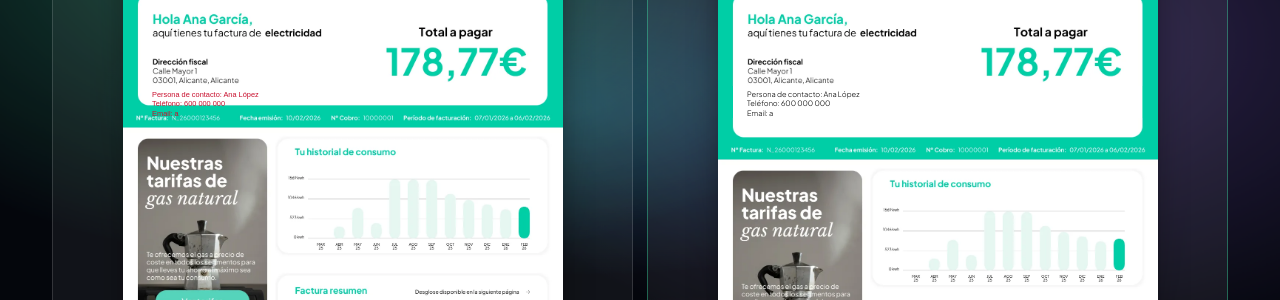
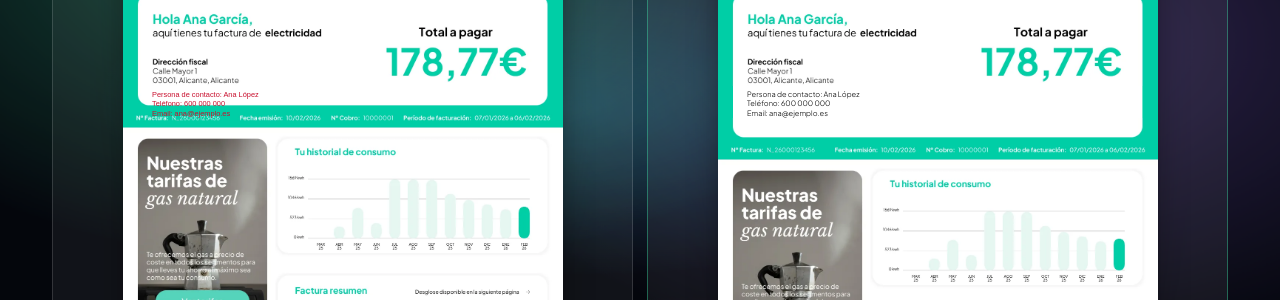
Before and after one commit to Totororik/rora.es, a Jekyll site: the page built from individuals/index.html, in a window 1280 px wide and 900 px high, scrolled down 473 px. Shown: the part 152-452 px from the top of the window. Built offline with Jekyll 4.4.1, drawn with Linux system fonts in a browser that asks for light colours; part of the change alters nothing that is shown.

Commit message:
Invoice demo: four lines on top and five table rows, so both shifts are easy to see
Co-Authored-By: Claude Opus 5.5 <noreply@anthropic.com>
Claude-Session: https://claude.ai/code/session_018wxw8nUirvxwf4q119Hca8

```diff
--- a/_includes/demo.html
+++ b/_includes/demo.html
@@ -1,11 +1,11 @@
 {%- assign L = page.lang | default: "en" -%}
 {%- if L == "es" -%}
-{%- assign d_label = "Ilustración con una factura real: se añaden tres líneas bajo la dirección y dos filas en el resumen. En otros editores de PDF el texto nuevo, en una fuente sustituta, se sale encima del resto; en AURORA PDFit los bloques crecen, todo lo de abajo baja y el texto usa la fuente original." -%}
+{%- assign d_label = "Ilustración con una factura real: se añaden cuatro líneas bajo la dirección y cinco filas en el resumen. En otros editores de PDF el texto nuevo, en una fuente sustituta, se sale encima del resto; en AURORA PDFit los bloques crecen, todo lo de abajo baja y el texto usa la fuente original." -%}
 {%- assign d_bad = "Otros editores de PDF" -%}{%- assign d_good = "AURORA PDFit" -%}
 {%- assign d_vbad = "El texto se monta encima, con otra fuente" -%}{%- assign d_vgood = "Los bloques bajan, la fuente es la original" -%}
 {%- assign d_note = "Una factura real con datos personales sustituidos. Ilustración." -%}{%- assign d_replay = "Repetir la animación" -%}{%- assign d_ed1 = "Texto nuevo bajo la dirección" -%}{%- assign d_ed2 = "Filas nuevas en el resumen" -%}
 {%- else -%}
-{%- assign d_label = "Illustration on a real invoice: three lines are added under the address and two rows to the summary. In other PDF editors the new text, in a substitute font, runs over the rest; in AURORA PDFit the boxes grow, everything below moves down and the text uses the original font." -%}
+{%- assign d_label = "Illustration on a real invoice: four lines are added under the address and five rows to the summary. In other PDF editors the new text, in a substitute font, runs over the rest; in AURORA PDFit the boxes grow, everything below moves down and the text uses the original font." -%}
 {%- assign d_bad = "Other PDF editors" -%}{%- assign d_good = "AURORA PDFit" -%}
 {%- assign d_vbad = "Text runs over the page, in another font" -%}{%- assign d_vgood = "Blocks move down, the font is the original" -%}
 {%- assign d_note = "A real invoice with personal details replaced. Illustration." -%}{%- assign d_replay = "Replay the animation" -%}{%- assign d_ed1 = "New text under the address" -%}{%- assign d_ed2 = "New rows in the summary" -%}
--- a/demo.js
+++ b/demo.js
@@ -2,9 +2,10 @@
 // the left invoice keeps its height, so the text lies on top; the right one grows and pushes the page down.
 // a script, not css keyframes: it works the same in every browser, including safari on iphone.
 (function () {
-  var TOP = ['Persona de contacto: Ana López', 'Teléfono: 600 000 000', 'Email: ana@ejemplo.es'];
-  var ROWS = [['Alquiler de contador', '0,00€'], ['Bono social', '0,00€']];
-  var CHAR = 55; // ms per typed letter
+  var TOP = ['Persona de contacto: Ana López', 'Teléfono: 600 000 000', 'Email: ana@ejemplo.es', 'Horario: de 9:00 a 18:00'];
+  var ROWS = [['Alquiler de contador', '0,00€'], ['Bono social', '0,00€'], ['Servicio de mantenimiento', '0,00€'],
+    ['Energía reactiva', '0,00€'], ['Compensación de excedentes', '0,00€']];
+  var CHAR = 45; // ms per typed letter
 
   function wait(ms) { return new Promise(function (ok) { setTimeout(ok, ms); }); }
   function each(list, fn) { Array.prototype.forEach.call(list, fn); }
```
